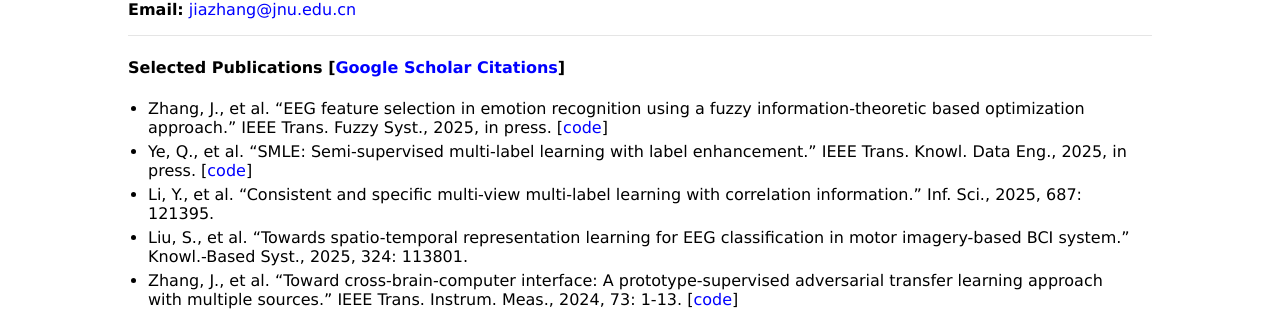
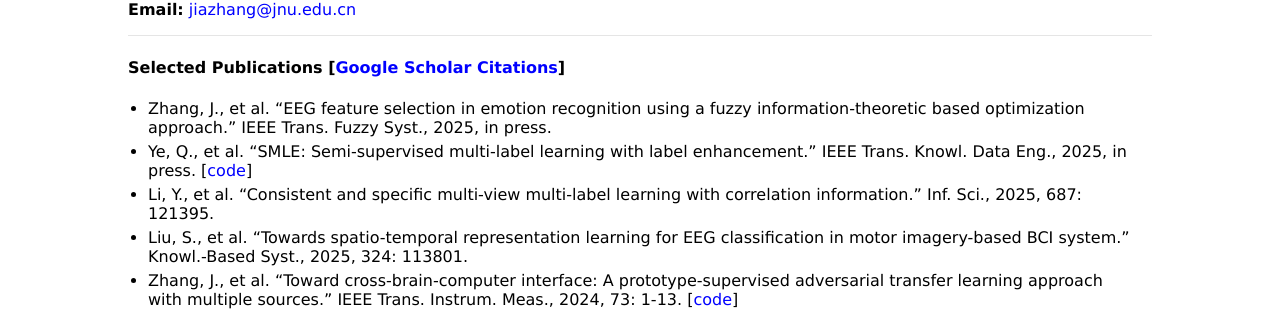
Before and after one commit to jiazhang-ml/jiazhang-ml.github.io, a Jekyll site: the page built from index.md, in a window 1280 px wide. Shown: the part 310-621 px from the top of the page. Built offline with Jekyll 4.4.1, drawn with Linux system fonts in a browser that asks for light colours.

Commit message:
Update index.md

```diff
--- a/index.md
+++ b/index.md
@@ -15,7 +15,7 @@ Research Interests: My research interests include *machine learning* and *data m
 
 #### Selected Publications [[Google Scholar Citations](https://scholar.google.com.hk/citations?user=yBaTk-gAAAAJ&hl=en)]
 
-* Zhang, J., et al. "EEG feature selection in emotion recognition using a fuzzy information-theoretic based optimization approach." IEEE Trans. Fuzzy Syst., 2025, in press. [[code](FITO-main.zip)]
+* Zhang, J., et al. "EEG feature selection in emotion recognition using a fuzzy information-theoretic based optimization approach." IEEE Trans. Fuzzy Syst., 2025, in press.
 * Ye, Q., et al. "SMLE: Semi-supervised multi-label learning with label enhancement." IEEE Trans. Knowl. Data Eng., 2025, in press. [[code](https://github.com/JNU-IHCILab/SMLE)]
 * Li, Y., et al. "Consistent and specific multi-view multi-label learning with correlation information." Inf. Sci., 2025, 687: 121395.
 * Liu, S., et al. "Towards spatio-temporal representation learning for EEG classification in motor imagery-based BCI system." Knowl.-Based Syst., 2025, 324: 113801.
```
